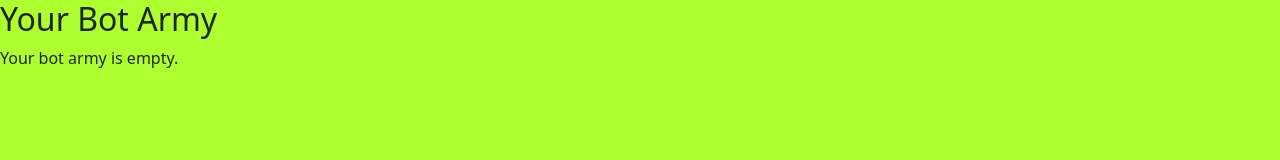
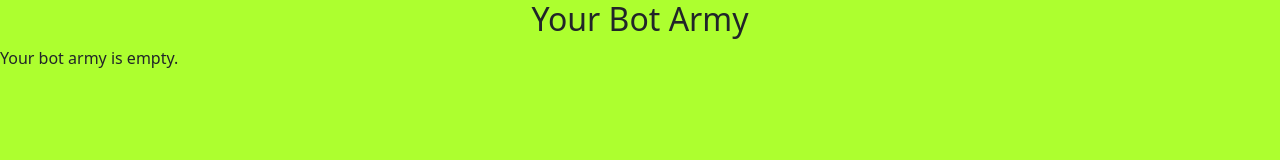
Before and after one commit to njagiiii/Bot-Battlr-project, a React (Create React App) app: page / in a window 1280 px wide. Shown: the top 160 px of the page. Built offline with nearby package versions, Linux system fonts and the light colour scheme; data requests are answered from the project's data file.

Commit message:
pushed my bortarmy heading to the center

```diff
--- a/src/Component/BotArmy.js
+++ b/src/Component/BotArmy.js
@@ -6,13 +6,13 @@ const BotArmy = ({ card, onCardClose }) => {
   };
   return (
     <div style={{ backgroundColor: "greenyellow", height: "600px" }}>
-      <h2>Your Bot Army</h2>
+      <h2 style={{textAlign:"center"}}>Your Bot Army</h2>
       <div style={{ display: "flex", flexWrap: "wrap" }}>
         {card.length === 0 ? (
-          <p>Your bot army is empty.</p>
+          <p >Your bot army is empty.</p>
         ) : (
           card.map((bot) => (
-            <div key={bot.id} style={{ marginLeft: "30px", flexBasis:'10%' }}>
+            <div key={bot.id} style={{ marginLeft: "30px"}}>
               <img
                 src={bot.avatar_url}
                 alt={bot.name}
--- a/src/Component/SortBar.js
+++ b/src/Component/SortBar.js
@@ -4,7 +4,7 @@ const SortBar = ({data,setData}) => {
     // function that sorts by health
       const handleHealth = () => {
         const sortedHealth = [...data] // create a copy of array data
-        sortedHealth.sort((a,b)=> b.health - a.health); //sort in descending order
+        sortedHealth.sort((a,b)=> a.health - b.health); //sort in ascending order
         setData(sortedHealth);
       }
 
```
